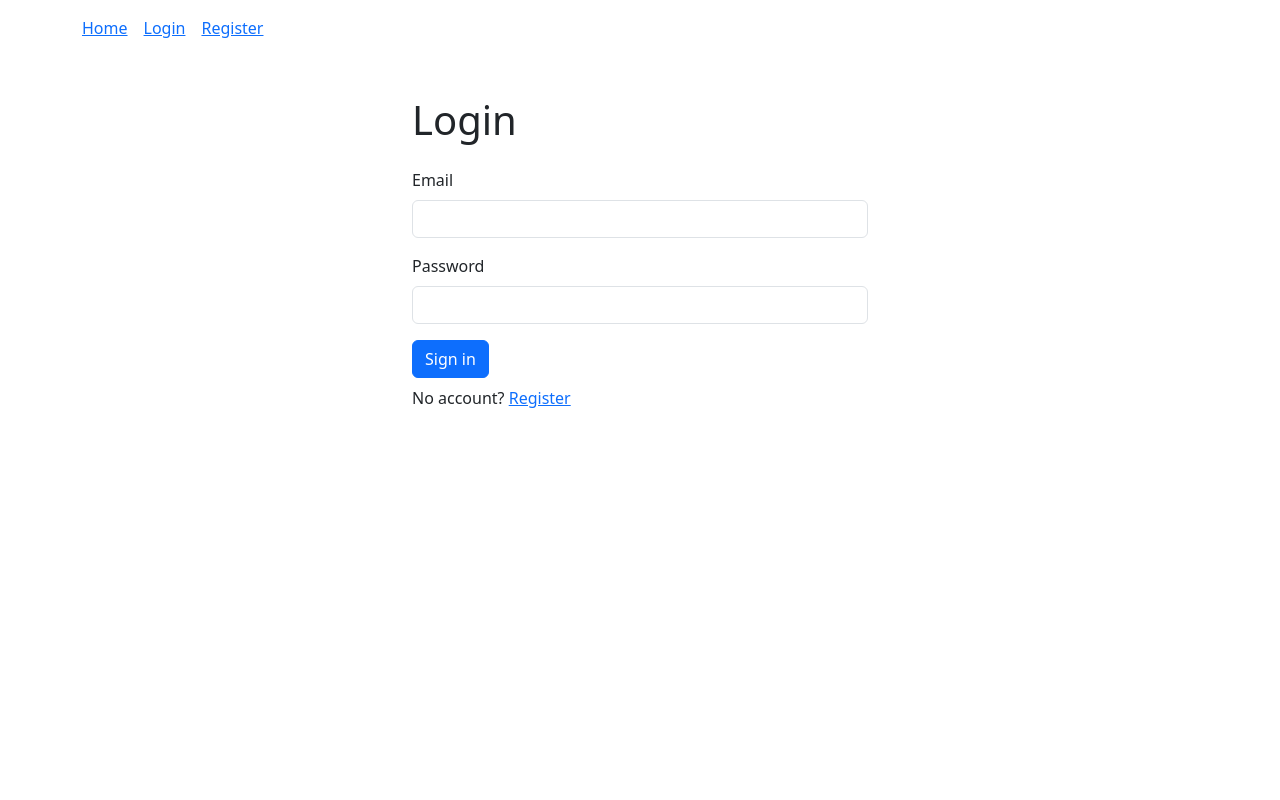
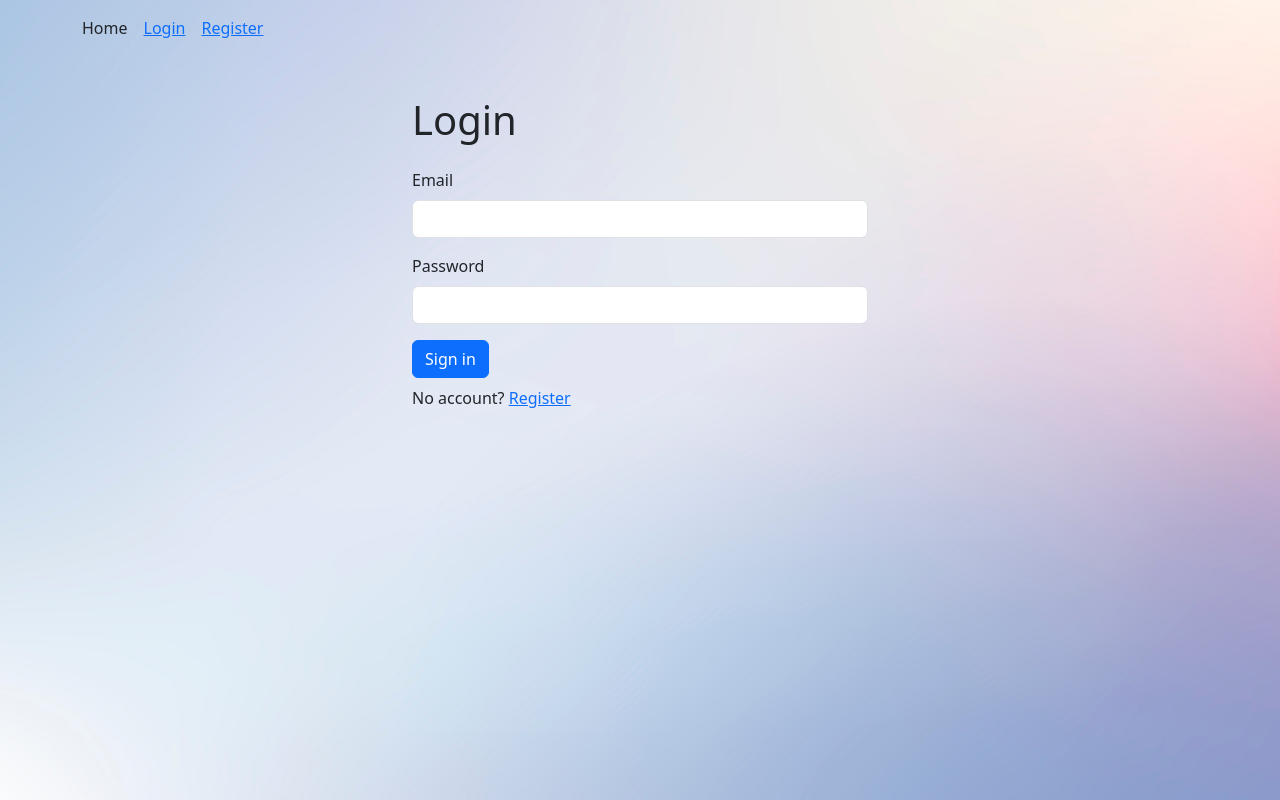
Before and after one commit to Eugene-36/blog-nextjs, a Next.js app: page /login in a window 1280 px wide. Built offline with nearby package versions, Linux system fonts and the light colour scheme; no server answers.

Commit message:
fixed swapy

```diff
--- a/next.config.mjs
+++ b/next.config.mjs
@@ -11,8 +11,7 @@ const nextConfig = {
       {
         protocol: 'https',
         hostname: '*',
-        // Optional: add a specific pathname if you want to restrict to a certain cloud name
-        // pathname: '/YOUR_CLOUD_NAME/**',
+        port: '',
       },
     ],
   },
--- a/src/app/admin/posts/page.js
+++ b/src/app/admin/posts/page.js
@@ -47,7 +47,9 @@ export default async function AdminPage({ searchParams }) {
   return (
     <main className='container'>
       <h1>All posts</h1>
-
+      <p className='opacity-50'>
+        You can change post direction simply by dragging them.
+      </p>
       <AdminPosts
         deletePost={deletePost}
         posts={postsRetrievedForPagination}
--- a/src/app/bookmarks/page.js
+++ b/src/app/bookmarks/page.js
@@ -23,7 +23,7 @@ export default async function BookmarkPage() {
         {bookmarks.map((el) => (
           <li
             key={el.id}
-            className='list-group-item d-flex justify-content-between align-items-center'
+            className='list-group-item d-flex justify-content-between align-items-center shadow'
           >
             <Link href={`/posts/${el.post.id}`}>{el.post.title}</Link>
             <small className='text-muted'>
--- a/src/app/dashboard/page.js
+++ b/src/app/dashboard/page.js
@@ -36,7 +36,7 @@ export default async function DashboardPage() {
         {posts.map(({ id, title, createdAt }) => (
           <li
             key={id}
-            className='list-group-item d-flex justify-content-between align-items-center gap-2'
+            className='list-group-item d-flex justify-content-between align-items-center gap-2 shadow'
           >
             <div className='me-auto'>
               <strong>
--- a/src/app/globals.css
+++ b/src/app/globals.css
@@ -18,7 +18,7 @@ body {
 
 body {
   color: var(--foreground);
-  background: var(--background);
+
   font-family: Arial, Helvetica, sans-serif;
   -webkit-font-smoothing: antialiased;
   -moz-osx-font-smoothing: grayscale;
@@ -40,3 +40,7 @@ a {
     color-scheme: dark;
   }
 }
+.bgGradient {
+  background: url('../../public/v960-ning-30.jpg') !important;
+  background: red;
+}
--- a/src/app/layout.js
+++ b/src/app/layout.js
@@ -22,19 +22,24 @@ import { Toaster } from 'react-hot-toast';
 //   title: 'Create Next App',
 //   description: 'Generated by create next app',
 // };
-
+const bodyStyle = {
+  backgroundImage: "url('/v960-ning-30.jpg')",
+  backgroundSize: 'cover',
+  backgroundRepeat: 'no-repeat',
+  backgroundPosition: 'center',
+  height: '100vh',
+};
 export default async function RootLayout({ children }) {
   const session = await auth();
   return (
     <html lang='en' data-scroll-behavior='smooth'>
-      <body>
+      <body style={bodyStyle} className='bgGradient'>
         <header>
           <NavItems session={session} logoutAction={logoutAction} />
         </header>
         {children}
         <ToastFromQuery />
         <Toaster position='top-right' />
-        {/* <Gnews /> */}
       </body>
     </html>
   );
--- a/src/app/page.js
+++ b/src/app/page.js
@@ -85,7 +85,7 @@ export default async function Home({ searchParams }) {
           )}
 
           <form action='/' method='get'>
-            <div className='mb-3 d-flex'>
+            <div className='mb-3 d-flex shadow'>
               <input
                 name='q'
                 type='text'
@@ -107,7 +107,7 @@ export default async function Home({ searchParams }) {
           )}
           {!totalPosts && <p>No posts found.</p>}
           {!!postsRetrievedForPagination.length && (
-            <ul className='list-group'>
+            <ul className='list-group shadow'>
               {handleUIrender(postsRetrievedForPagination)}
             </ul>
           )}
--- a/src/components/AdminPosts/AdminPosts.jsx
+++ b/src/components/AdminPosts/AdminPosts.jsx
@@ -34,7 +34,6 @@ export function AdminPosts({ posts, deletePost, currentPage }) {
           let newPostsForUI = newOrders
             .map((id) => posts.find((post) => post.id === id))
             .filter((post) => post !== undefined);
-          // setPostsForUI(newPostsForUI);
           localStorage.setItem(currentPage, JSON.stringify(newOrders));
         });
       }
@@ -43,12 +42,11 @@ export function AdminPosts({ posts, deletePost, currentPage }) {
       swapy.current?.destroy();
     };
   });
-  console.log('Rendering AdminPosts', postsForUI);
   return (
     <div className='container'>
       <div className='list-group' ref={container}>
         {postsForUI.map(({ id, title }) => (
-          <ul data-swapy-slot={id} key={id}>
+          <ul data-swapy-slot={id} key={id} className='shadow p-0 rounded'>
             <li
               key={id}
               className='list-group-item d-flex justify-content-between align-items-center'
--- a/src/components/Nav/Nav.jsx
+++ b/src/components/Nav/Nav.jsx
@@ -7,23 +7,25 @@ const NavItems = ({ session, logoutAction }) => {
     <>
       <div className='container pt-3 pb-3'>
         <nav className='d-flex align-items-center'>
-          <Link href='/'>Home</Link>
+          <Link href='/' className='navbar-brand'>
+            Home
+          </Link>
           {session?.user?.role === 'ADMIN' && (
             <>
-              <Link className='ms-3' href='/admin/users'>
+              <Link className='ms-3 navbar-brand' href='/admin/users'>
                 Table Users
               </Link>
-              <Link className='ms-3' href='/admin/posts'>
+              <Link className='ms-3 navbar-brand' href='/admin/posts'>
                 Admin posts
               </Link>
             </>
           )}
           {session?.user ? (
             <>
-              <Link href='/bookmarks' className='ms-3'>
+              <Link href='/bookmarks' className='ms-3 navbar-brand'>
                 Bookmarks
               </Link>
-              <Link href='/dashboard' className='ms-3'>
+              <Link href='/dashboard' className='ms-3 navbar-brand'>
                 Dashboard
               </Link>
               <span className='ms-3 me-3 ms-auto'>
```
Also changed, not shown: public/v960-ning-30.jpg (added), 1 other file (tests, documents, lock files or other folders).
